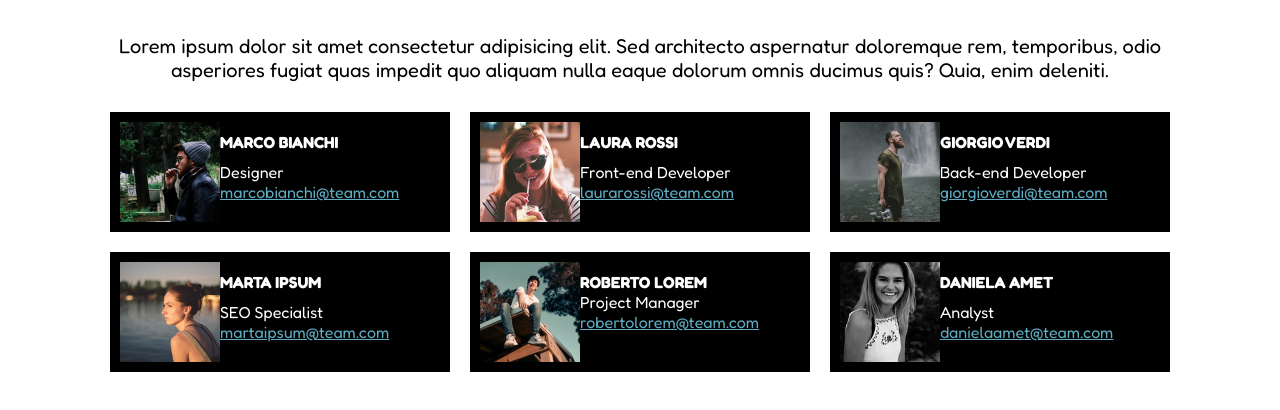
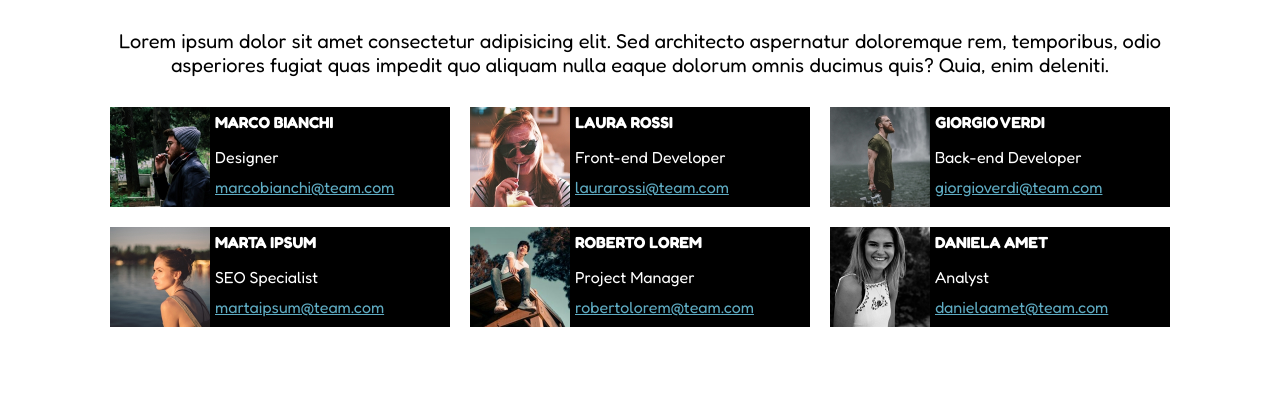
Before and after one commit to francescorossi1/html-css-float-cards, a plain HTML site: page index.html in a window 1280 px wide. Shown: the part 128-538 px from the top of the page. Drawn offline with Linux system fonts and the light colour scheme.

Commit message:
completed

```diff
--- a/css/style.css
+++ b/css/style.css
@@ -9,6 +9,7 @@ body{
 
 .container{
     max-width: 1080px;
+    min-width: 600px;
     margin: 0 auto;
 }
 
@@ -24,8 +25,12 @@ h1{
 }
 
 p, a{
-    margin: 0;
-    padding-top: 10px;
+    margin: 0;;
+}
+
+p{
+    padding-top: 5px;
+    margin-bottom: 10px;
 }
 
 a{
@@ -47,7 +52,6 @@ a{
 
 .card-details{
     color: #fff;
-    padding: 10px;
 }
 
 .card{
@@ -62,3 +66,7 @@ a{
     float: left;
     width: 100px;
 }
+
+.card-text{
+    padding-left: 105px;
+}
--- a/index.html
+++ b/index.html
@@ -24,51 +24,61 @@
             <div class="card clearfix">
                 <div class="card-details clearfix">
                     <img class="card-photo" src="img/male1.png" alt="Marco Bianchi">
+                    <div class="card-text">
                         <p class="bolder">MARCO BIANCHI</p>
                         <p>Designer</p>
                         <a href="#">marcobianchi@team.com</a>
                     </div>
                 </div>
+            </div>
             <div class="card clearfix">
                 <div class="card-details clearfix">
                     <img class="card-photo" src="img/female1.png" alt="Laura Rossi">
+                    <div class="card-text">
                         <p class="bolder">LAURA ROSSI</p>
                         <p>Front-end Developer</p>
                         <a href="#">laurarossi@team.com</a>
                     </div>
                 </div>
+            </div>
             <div class="card clearfix">
                 <div class="card-details clearfix">
                     <img class="card-photo" src="img/male2.png" alt="Giorgio Verdi">
+                    <div class="card-text">
                         <p class="bolder">GIORGIO VERDI</p>
                         <p>Back-end Developer</p>
                         <a href="#">giorgioverdi@team.com</a>
                     </div>
                 </div>
+            </div>
             <div class="card clearfix">
                 <div class="card-details clearfix">
                     <img class="card-photo" src="img/female2.png" alt="Marta Ipsum">
+                    <div class="card-text">
                         <p class="bolder">MARTA IPSUM</p>
                         <p>SEO Specialist</p>
                         <a href="#">martaipsum@team.com</a>
                     </div>
                 </div>
+            </div>
             <div class="card clearfix">
                 <div class="card-details clearfix">
                     <img class="card-photo" src="img/male3.png" alt="Roberto Lorem">
+                    <div class="card-text">
                         <p class="bolder">ROBERTO LOREM</p>
-                    <span>
-                        Project Manager<br><a href="#">robertolorem@team.com</a>
-                    </span>
-
+                        <p>Project Manager</p>
+                        <a href="#">robertolorem@team.com</a>
+                    </div>
                 </div>
             </div>
             <div class="card clearfix">
                 <div class="card-details clearfix">
                     <img class="card-photo" src="img/female3.png" alt="">
+                    <div class="card-text">
                         <p class="bolder">DANIELA AMET</p>
                         <p>Analyst</p>
                         <a href="#">danielaamet@team.com</a>
+                    </div>
                 </div>
             </div>
         </main>
```
Lines whose indentation alone changed are shown as unchanged.
